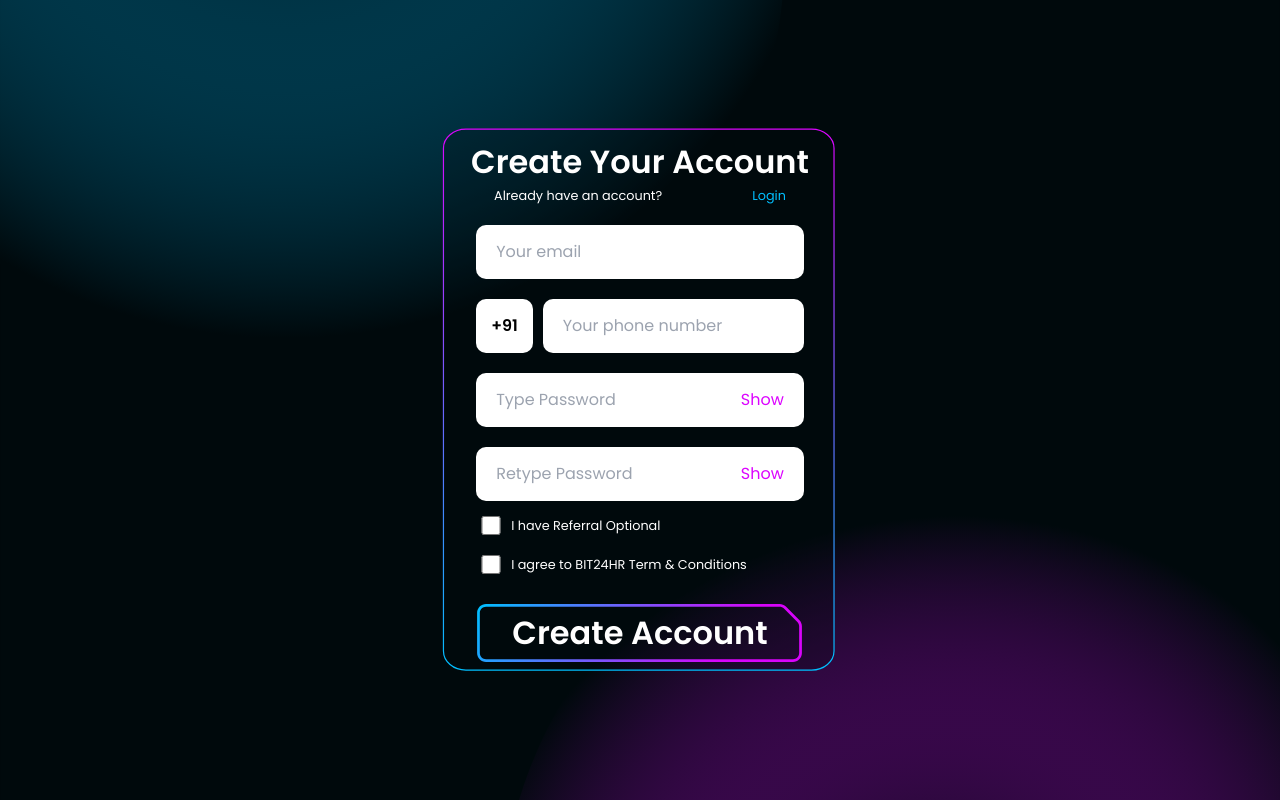
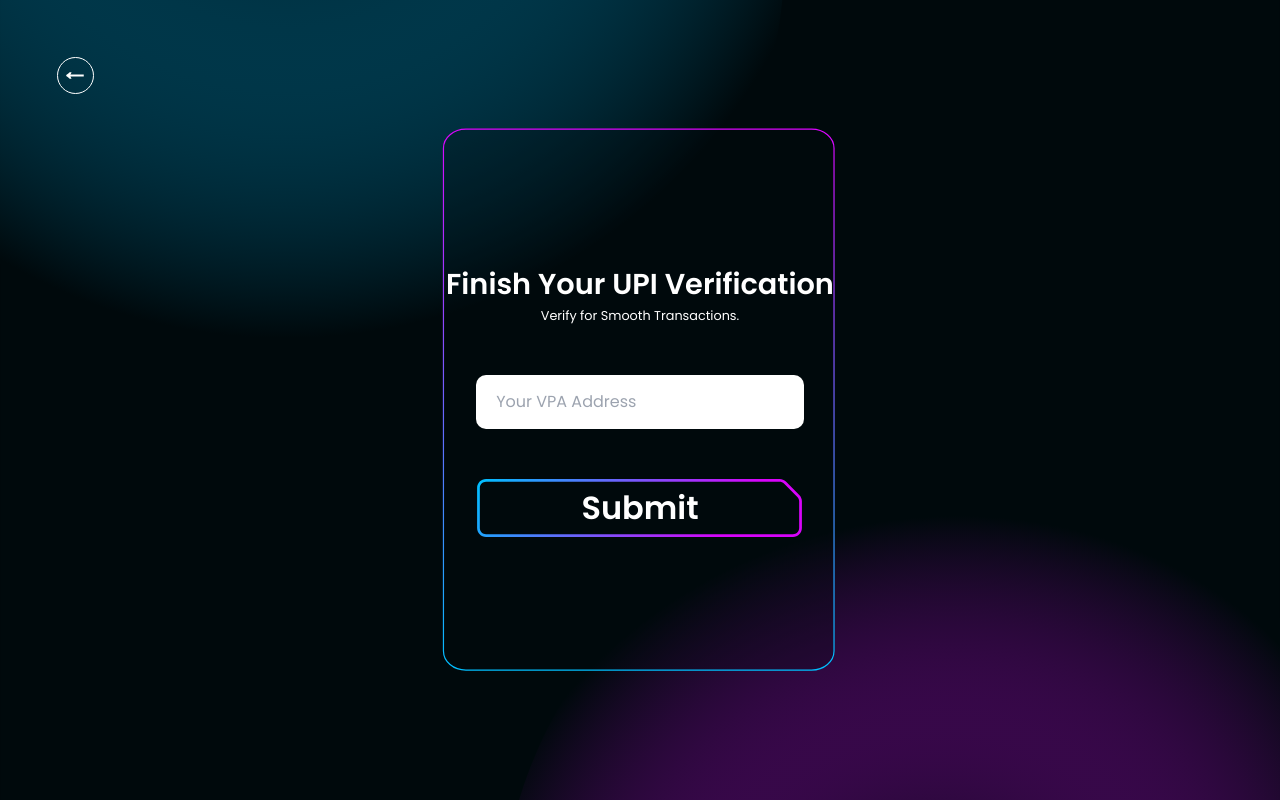
Before and after one commit to alimicrogigs/Subhx-frontend, a Next.js app: page /create-account in a window 1280 px wide. Built offline with nearby package versions, Linux system fonts and the light colour scheme.

Commit message:
validate from front end
validate from front end

```diff
--- a/src/app/components/multistepform/Stepfour/Stepfour.tsx
+++ b/src/app/components/multistepform/Stepfour/Stepfour.tsx
@@ -2,6 +2,8 @@
 import React, { useState } from "react";
 import Inputfield from "../common/Inputfield/Inputfield";
 import Image from "next/image";
+import toast, { Toaster } from "react-hot-toast";
+import ToasterCustom from "../../common/ToasterCustom/ToasterCustom";
 
 interface StepfourProps {
   active: boolean;
@@ -10,8 +12,6 @@ interface StepfourProps {
 
 const Stepfour: React.FC<StepfourProps> = ({ active, onNextStep }) => {
   const [PANno, setPANno] = useState("");
-  const [confirmbankaccount, setconfirmbankaccount] = useState("");
-  const [ifsc, setifsc] = useState("");
 
   const handleifscfind = () => {
     // add logic to find ifsc code here
@@ -19,13 +19,25 @@ const Stepfour: React.FC<StepfourProps> = ({ active, onNextStep }) => {
   const handleSubmit = (e: any) => {
     e.preventDefault();
     // Log all form data to the console
-    onNextStep();
+    // Log all form data to the console
+    if (PANno == "") {
+      toast.custom(
+        <ToasterCustom
+          gif="/signup/tick.svg"
+          message="Please provide Pan no "
+        />,
+        {
+          position: "top-right", // Set the position (e.g., "top-center")
+          duration: 1000, // Set the duration in milliseconds
+        }
+      );
+      return;
+    }
 
     console.log({
       PANno,
-      confirmbankaccount,
-      ifsc,
     });
+    onNextStep();
   };
 
   return (
--- a/src/app/components/multistepform/Stepseven/Stepseven.tsx
+++ b/src/app/components/multistepform/Stepseven/Stepseven.tsx
@@ -1,6 +1,8 @@
 "use client";
 import React, { useState } from "react";
 import Inputfield from "../common/Inputfield/Inputfield";
+import toast, { Toaster } from "react-hot-toast";
+import ToasterCustom from "../../common/ToasterCustom/ToasterCustom";
 
 interface StepsevenProps {
   active: boolean;
@@ -13,7 +15,20 @@ const Stepseven: React.FC<StepsevenProps> = ({ active, onNextStep }) => {
   const handleSubmit = (e: any) => {
     e.preventDefault();
     // Log all form data to the console
-
+    // Log all form data to the console
+    if (VPAaddress == "") {
+      toast.custom(
+        <ToasterCustom
+          gif="/signup/tick.svg"
+          message="Please provide VPA address"
+        />,
+        {
+          position: "top-right", // Set the position (e.g., "top-center")
+          duration: 1000, // Set the duration in milliseconds
+        }
+      );
+      return;
+    }
     console.log({
       VPAaddress,
     });
--- a/src/app/components/multistepform/Stepsix/Stepsix.tsx
+++ b/src/app/components/multistepform/Stepsix/Stepsix.tsx
@@ -1,6 +1,8 @@
 "use client";
 import React, { useState } from "react";
 import Inputfield from "../common/Inputfield/Inputfield";
+import toast, { Toaster } from "react-hot-toast";
+import ToasterCustom from "../../common/ToasterCustom/ToasterCustom";
 
 interface StepsixProps {
   active: boolean;
@@ -18,7 +20,61 @@ const Stepsix: React.FC<StepsixProps> = ({ active, onNextStep }) => {
   const handleSubmit = (e: any) => {
     e.preventDefault();
     // Log all form data to the console
+    if (bankaccount == "") {
+      toast.custom(
+        <ToasterCustom
+          gif="/signup/tick.svg"
+          message="Please provide bank account no"
+        />,
+        {
+          position: "top-right", // Set the position (e.g., "top-center")
+          duration: 1000, // Set the duration in milliseconds
+        }
+      );
+      return;
+    }
 
+    if (confirmbankaccount == "") {
+      toast.custom(
+        <ToasterCustom
+          gif="/signup/tick.svg"
+          message="Please confirm bank account no"
+        />,
+        {
+          position: "top-right", // Set the position (e.g., "top-center")
+          duration: 1000, // Set the duration in milliseconds
+        }
+      );
+      return;
+    }
+    //...//
+    if (bankaccount != confirmbankaccount) {
+      toast.custom(
+        <ToasterCustom
+          gif="/signup/tick.svg"
+          message="Your Bank Account does not match with confirm bank account no "
+        />,
+        {
+          position: "top-right", // Set the position (e.g., "top-center")
+          duration: 1000, // Set the duration in milliseconds
+        }
+      );
+      return;
+    }
+    //...//
+    if (ifsc == "") {
+      toast.custom(
+        <ToasterCustom
+          gif="/signup/tick.svg"
+          message="Please provide IFSC NO."
+        />,
+        {
+          position: "top-right", // Set the position (e.g., "top-center")
+          duration: 1000, // Set the duration in milliseconds
+        }
+      );
+      return;
+    }
     console.log({
       bankaccount,
       confirmbankaccount,
--- a/src/app/components/multistepform/Stepthree/Stepthree.tsx
+++ b/src/app/components/multistepform/Stepthree/Stepthree.tsx
@@ -2,6 +2,8 @@
 import React, { useState } from "react";
 import Inputfield from "../common/Inputfield/Inputfield";
 import Image from "next/image";
+import toast, { Toaster } from "react-hot-toast";
+import ToasterCustom from "../../common/ToasterCustom/ToasterCustom";
 
 interface StepthreeProps {
   active: boolean;
@@ -15,6 +17,34 @@ const Stepthree: React.FC<StepthreeProps> = ({ active, onNextStep }) => {
   const handleSubmit = (e: any) => {
     e.preventDefault();
     // Log all form data to the console
+    if (adharno == "") {
+      toast.custom(
+        <ToasterCustom
+          gif="/signup/tick.svg"
+          message="Please provide adhar no "
+        />,
+        {
+          position: "top-right", // Set the position (e.g., "top-center")
+          duration: 1000, // Set the duration in milliseconds
+        }
+      );
+      return;
+    }
+
+    // Log all form data to the console
+    if (adharotp == "") {
+      toast.custom(
+        <ToasterCustom
+          gif="/signup/tick.svg"
+          message="Please provide adhar OTP"
+        />,
+        {
+          position: "top-right", // Set the position (e.g., "top-center")
+          duration: 1000, // Set the duration in milliseconds
+        }
+      );
+      return;
+    }
 
     console.log({
       adharno,
--- a/src/app/components/multistepform/Steptwo/Steptwo.tsx
+++ b/src/app/components/multistepform/Steptwo/Steptwo.tsx
@@ -1,6 +1,8 @@
 "use client";
 import React, { useState } from "react";
 import Inputfield from "../common/Inputfield/Inputfield";
+import toast, { Toaster } from "react-hot-toast";
+import ToasterCustom from "../../common/ToasterCustom/ToasterCustom";
 
 interface SteptwoProps {
   active: boolean;
@@ -18,6 +20,34 @@ const Steptwo: React.FC<SteptwoProps> = ({ active, onNextStep }) => {
   const handleSubmit = (e: any) => {
     e.preventDefault();
     // Log all form data to the console
+    // this validate that email is provided or not
+    if (phonecode == "") {
+      toast.custom(
+        <ToasterCustom
+          gif="/signup/tick.svg"
+          message="Mobile verification code is empty"
+        />,
+        {
+          position: "top-right", // Set the position (e.g., "top-center")
+          duration: 1000, // Set the duration in milliseconds
+        }
+      );
+      return;
+    }
+    // this validate that email is provided or not
+    if (emailcode == "") {
+      toast.custom(
+        <ToasterCustom
+          gif="/signup/tick.svg"
+          message="Email verification code is empty"
+        />,
+        {
+          position: "top-right", // Set the position (e.g., "top-center")
+          duration: 1000, // Set the duration in milliseconds
+        }
+      );
+      return;
+    }
 
     console.log({
       phonecode,
--- a/src/app/create-account/page.tsx
+++ b/src/app/create-account/page.tsx
@@ -10,18 +10,30 @@ import Stepseven from "../components/multistepform/Stepseven/Stepseven";
 import Stepeight from "../components/multistepform/Stepeight/Stepeight";
 import styles from "./page.module.css";
 export default function page() {
-  const [currentstep, setcurrentstep] = useState(1);
+  const [currentstep, setcurrentstep] = useState(7);
   const handleNextStep = () => {
     // Update the current step to move to the next one
-    setcurrentstep((prevStep) => prevStep + 1);
+    setcurrentstep((prevStep) => (prevStep < 8 ? prevStep + 1 : prevStep));
+  };
+  const handlePrevStep = () => {
+    // Update the current step to move to the previous one, but not below 1
+    setcurrentstep((prevStep) => (prevStep > 1 ? prevStep - 1 : prevStep));
   };
   return (
     <section
       style={{
         backgroundImage: "url(/signup/signupbg.svg)",
       }}
-      className="w-[100vw] h-[100vh] min-h-[600px] bg-center bg-cover flex justify-center items-center"
+      className="relative w-[100vw] h-[100vh] min-h-[600px] bg-center bg-cover flex justify-center items-center"
     >
+      <div
+        onClick={handlePrevStep}
+        style={{
+          backgroundImage: "url(/signup/backarrow.svg)",
+          display: `${currentstep == 1 ? "none" : "block"}`,
+        }}
+        className="absolute w-[50px] h-[50px]  top-[50px] left-[50px] bg-center bg-no-repeat"
+      ></div>
       <div className={`${styles.border_to_design} sm:w-[32%] w-[90%] h-[90%] `}>
         <Stepone
           onNextStep={handleNextStep}
```
Also changed, not shown: public/signup/backarrow.svg (added).
